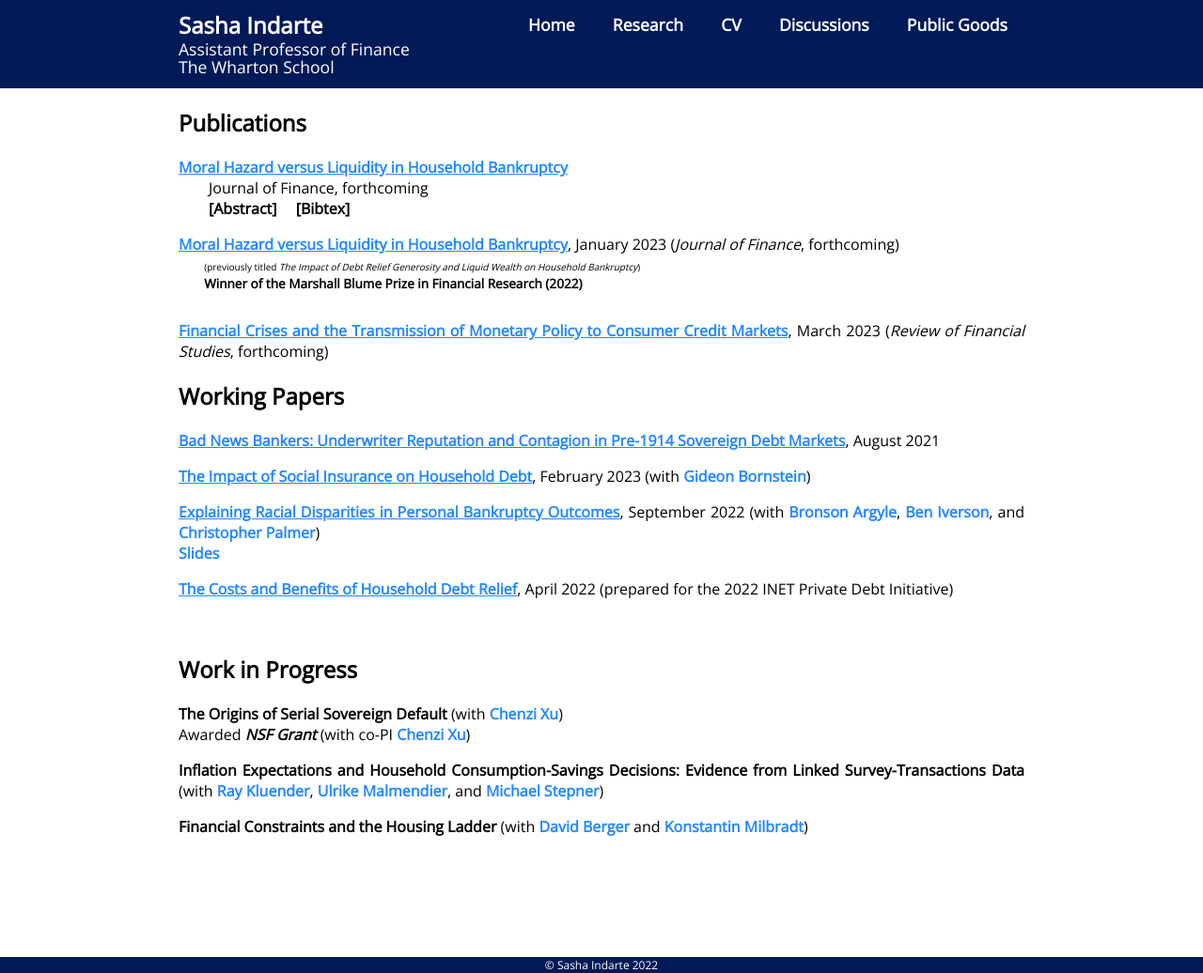
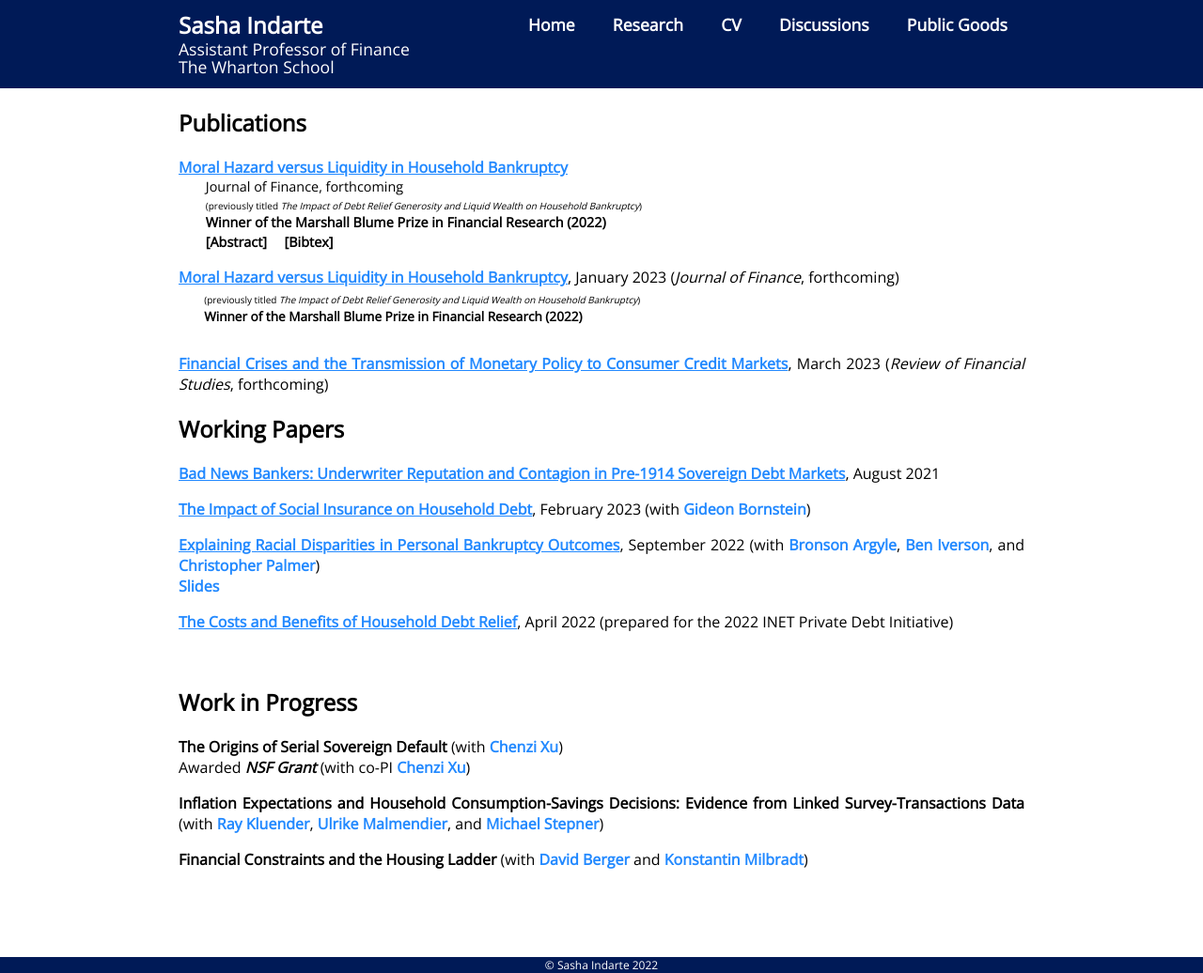
Before and after one commit to sashaindarte/sashaindarte.github.io, a Jekyll site: the page built from research/index.html, in a window 1280 px wide and 1036 px high. Shown: the whole window at 94% size. Built offline with Jekyll 4.4.1, drawn with Linux system fonts in a browser that asks for light colours.

Commit message:
toggle tweaks

```diff
--- a/research/index.html
+++ b/research/index.html
@@ -38,23 +38,27 @@ title: Sasha Indarte - Research
 				</b></u></a>
 			</p>
 
-			<p style="padding-left:2em;padding-bottom:0em;margin-top:0em;margin-bottom:0em">
+			<p style="padding-left:2em;padding-bottom:0em;margin-top:0em;margin-bottom:0em;font-size:0.9em;">
 				Journal of Finance, forthcoming
+				<br>
+				<font size="0.9em"> (previously titled <i>The Impact of Debt Relief Generosity and Liquid Wealth on Household Bankruptcy</i>)</font>
+				<br>
+				<b> Winner of the Marshall Blume Prize in Financial Research (2022) </b>
 			</p>
 
-			<label for="toggle1a" class="toggle-header">&emsp;&emsp;[Abstract]</label>
-	    		<label for="toggle1b" class="toggle-header">&emsp;[Bibtex]</label>
+			<label for="toggle1a" class="toggle-header" style="font-size:0.9em;">&emsp;&emsp;[Abstract]</label>
+	    		<label for="toggle1b" class="toggle-header" style="font-size:0.9em;">&emsp;[Bibtex]</label>
 
 			<input type="checkbox" id="toggle1a" class="toggle-container" />
 			<div class="toggle-content">
-			<p style="padding-left:4em;padding-bottom:1em;margin-top:0em;font-size:0.9em;" align = "justify">
+			<p style="padding-left:4em;padding-bottom:0.5em;margin-top:0.5em;font-size:0.9em;" align = "justify">
 				This paper studies the role of moral hazard and liquidity in driving household bankruptcy. First, I estimate that increases in potential debt forgiveness have a positive, but small, effect on filing using a regression kink design. Second, exploiting quasi-experimental variation in mortgage payment reductions, I estimate that filing is five times more responsive to cash-on-hand than relief generosity. Using a sufficient statistic, I show the estimates imply large consumption-smoothing benefits of bankruptcy for the marginal filer. Finally, I conclude 83% of the filing response to dischargeable debt comes from liquidity effects rather than a moral hazard response to financial incentives.
 			</p>
 			</div>
 
 	    		<input type="checkbox" id="toggle1b" class="toggle-container" />
 			<div class="toggle-content">
-			<p style="padding-left:4em;padding-bottom:1em;margin-top:0em;font-size:0.9em;" align = "justify">
+			<p style="padding-left:4em;padding-bottom:0.5em;margin-top:0.5em;font-size:0.9em;" align = "justify">
 				@article{indarte2023moral, <br>
 				  title={Moral Hazard versus Liquidity in Household Bankruptcy}, <br>
 				  author={Indarte, Sasha}, <br>
```
